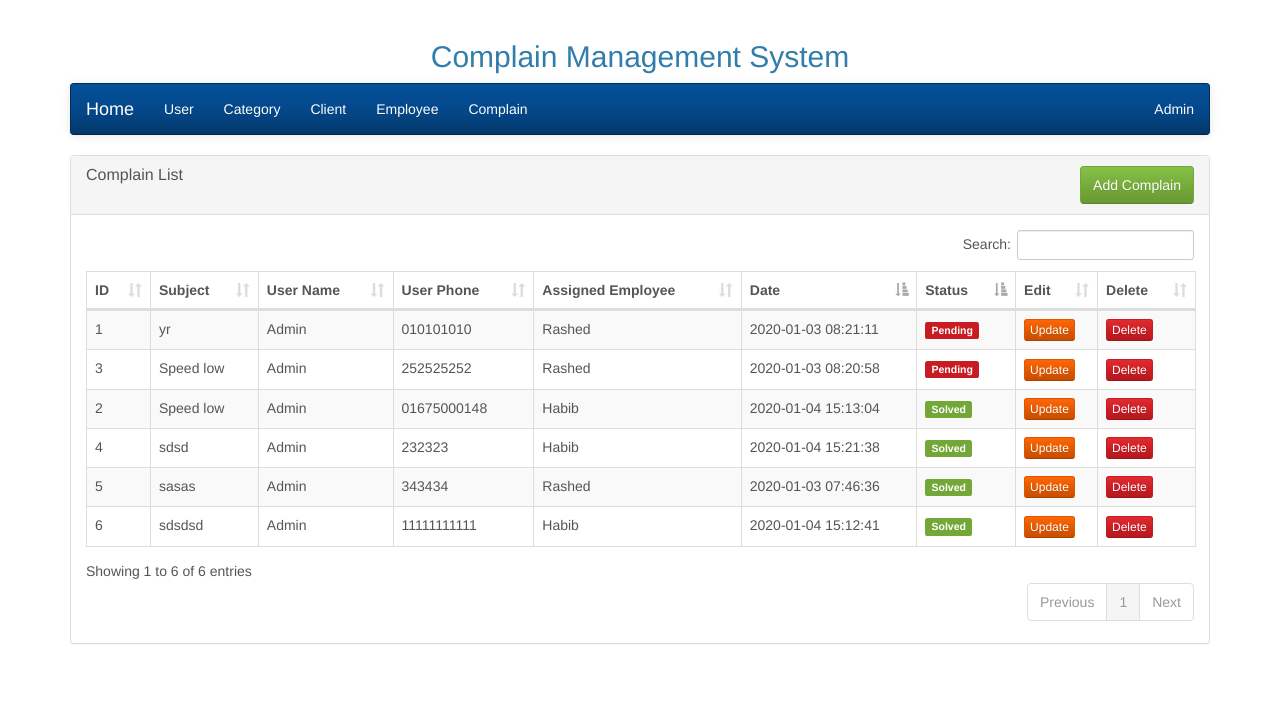
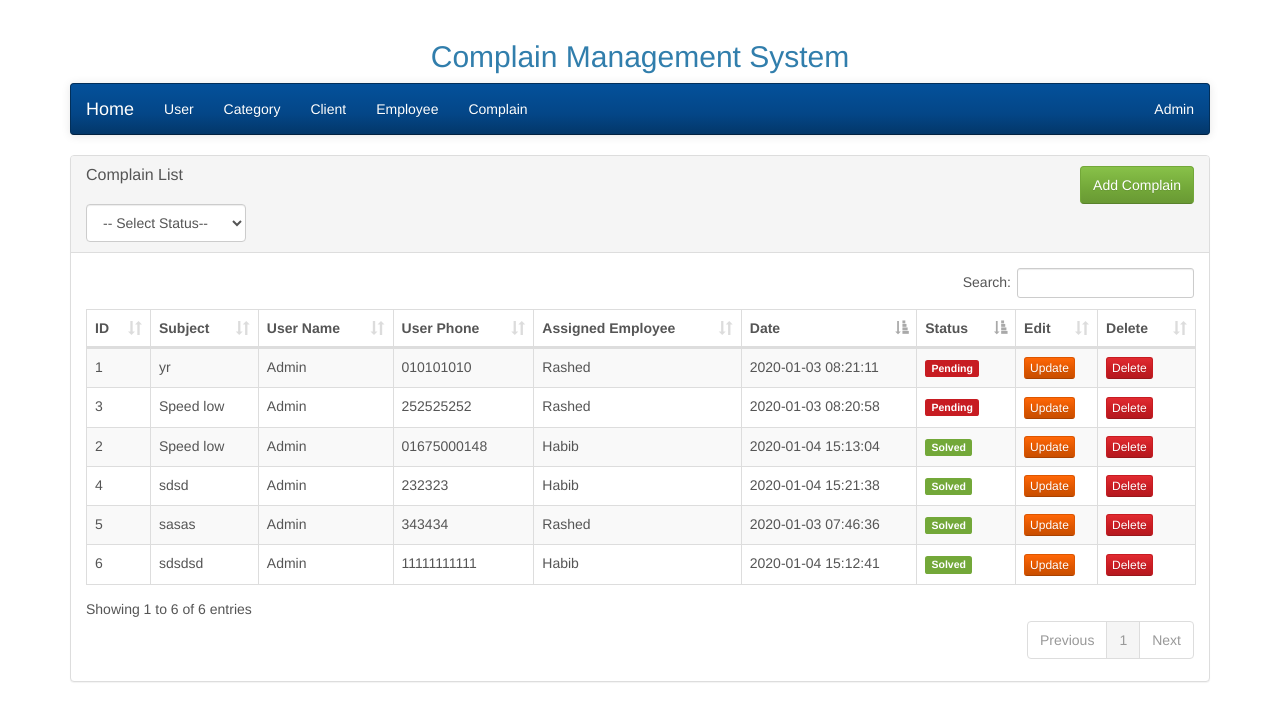
Before and after one commit to shuvoworld/complain-management, a PHP site: page /complain.php in a window 1280 px wide. Shown: the top 721 px of the page. Run offline with PHP 8.4, Linux system fonts and the light colour scheme; a user stored in the database is signed in; data comes from the database, SQL or seed files in the repository; some libraries are stand-ins or nearby versions; some web fonts are replaced.

Commit message:
add filter

```diff
--- a/complain.php
+++ b/complain.php
@@ -20,6 +20,13 @@ include 'header.php';
                 		</div>
                 		<div class="col-md-2" align="right">
                 			<button type="button" name="add" id="add_button" class="btn btn-success">Add Complain</button>
+                		</div>
+                		<div class="col-md-2">
+                			<select id="searchByStatus" class="form-control">
+					           <option value=''>-- Select Status--</option>
+					           <option value='Pending'>Pending</option>
+					           <option value='Solved'>Solved</option>
+         					</select>
                 		</div>
                 	</div>
                 </div>
@@ -195,6 +202,10 @@ $(document).ready(function(){
       'serverMethod': 'post',
       'ajax': {
           'url':'complain_fetch.php',
+           'data': function(data){
+          		var searchByStatus = $('#searchByStatus').val(); // Read values
+          		data.searchByStatus = searchByStatus;                   // Append to data
+       		}
       },
       dom: 'Bfrtip',
         buttons: [
@@ -220,6 +231,10 @@ $(document).ready(function(){
             }
         ]
    });
+
+     $('#searchByStatus').change(function(){
+     $('#complain_data').DataTable().draw();
+  });
 });
 
 </script>
--- a/complain_fetch.php
+++ b/complain_fetch.php
@@ -15,6 +15,8 @@ $columns = array(
 	5 => 'complain_updated_at',
 	6 => 'complain_status',
 );
+
+$searchByStatus = $_POST['searchByStatus'];
 $query = '';
 
 $output = array();
@@ -39,13 +41,17 @@ if (isset($_POST["search"]["value"])) {
 	$query .= 'OR complain.contact_no LIKE "%' . $_POST["search"]["value"] . '%" )';
 }
 
+if ($searchByStatus != '') {
+	$query .= " AND (complain.status='" . $searchByStatus . "') ";
+}
+
 $query .= ' ORDER BY ' . $columns[$_POST['order']['0']['column']] . ' ' . $_POST['order']['0']['dir'] . ' ';
 
 if ($_POST["length"] != -1) {
 	$query .= 'LIMIT ' . $_POST['start'] . ', ' . $_POST['length'];
 }
 
-//echo $query; die();
+//echo $query;die();
 $statement = $connect->prepare($query);
 
 $statement->execute();
```
